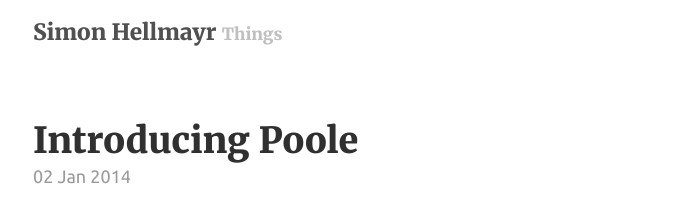
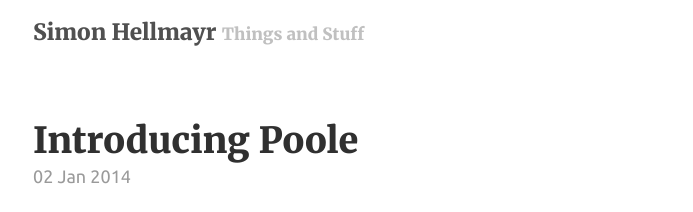
Before and after one commit to shellmayr/shellmayr.github.io, a Jekyll site: the page built from index.html, in a window 1280 px wide. Shown: the top 212 px of the page, without its empty margins (292-985 px from the left). Built offline with Jekyll 4.4.1, drawn with Linux system fonts in a browser that asks for light colours; the list of posts is cut into pages by our own code.

```diff
--- a/_config.yml
+++ b/_config.yml
@@ -6,7 +6,7 @@ relative_permalinks: true
 
 # Setup
 title:               Simon Hellmayr
-tagline:             Things
+tagline:             Things and Stuff
 url:                 http://shellmayr.github.io
 paginate:            1
 baseurl:             ""
```
Also changed, not shown: 1 other file.
